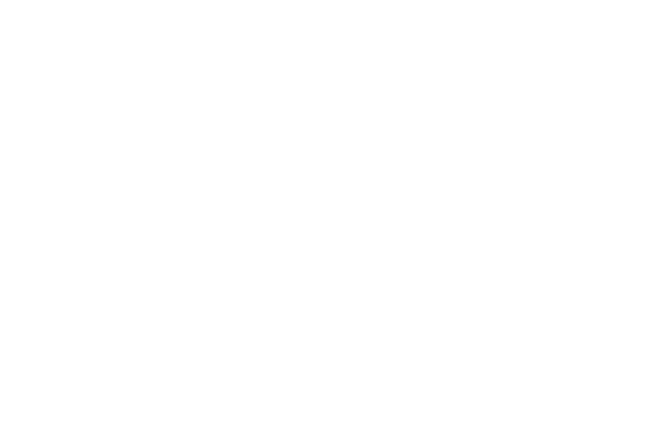
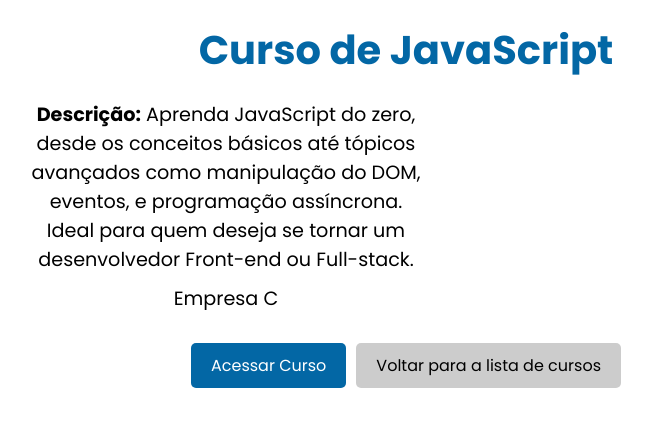
Before and after one commit to MiTabosa/Projeto-Desbrave, a React (Vite) app: page /descricaoCurso/1 in a window 1280 px wide. Before the commit this address had no page. Shown: the top 426 px of the page, without its empty margins (234-886 px from the left). Built offline with nearby package versions, Linux system fonts and the light colour scheme.

Commit message:
Adição da Pag descrição de cursos

```diff
--- a/src/App.jsx
+++ b/src/App.jsx
@@ -15,6 +15,8 @@ import Forum from "./pages/Forum/Foruns";
 import Curso from "./pages/Curso/Curso"
 import Sobre from "./pages/Sobre/Sobre"
 import Parceiros from "./pages/Parceiros/Parceiros"
+import Dashboard from "./pages/Cupons/CuponsDashboard"
+import DescricaoCurso from './pages/Curso/DescricaoCurso';
 
 
 
@@ -39,7 +41,9 @@ function App() {
         <Route path="/diretrizes" element={<Diretrizes />} />
         <Route path="/sobre" element={<Sobre />} />
         <Route path="/curso" element={<Curso />} />
+        <Route path="/descricaoCurso/:id" element={<DescricaoCurso />} />
         <Route path="/parceiros" element={<Parceiros />} />
+        <Route path="/dashboard" element={<Dashboard />} />
       </Routes>
     </Router>
   );
--- a/src/components/CardCurso/CardCurso.jsx
+++ b/src/components/CardCurso/CardCurso.jsx
@@ -5,7 +5,7 @@ import Button from '../Button/Button';
 
 function CardCurso({ curso }) {
     const handleButtonClick = () => {
-        window.open(curso.urlExterna, '_blank');
+        window.location.href = `/descricaoCurso/${curso.id}`;ja
     };
 
         return (
--- a/src/components/Navbar/Navbar.jsx
+++ b/src/components/Navbar/Navbar.jsx
@@ -27,7 +27,7 @@ const Navbar = () => {
           <li><a href="#" onClick={() => navigate("/")}>Início</a></li>
           <li><a href="#" onClick={() => navigate("/sobre")}>Sobre</a></li>
           <li><a href="#" onClick={() => navigate("/destaque")}>Destaque</a></li>
-          <li><a href="#" onClick={() => navigate("/contato")}>Contato</a></li>
+          <li><a href="#" onClick={() => navigate("/parceiros")}>Parceiros</a></li>
           <li><a href="#" onClick={() => navigate("/mapa")}>Mapa</a></li>
           <div className={`buttons ${menuAberto ? "active" : ""}`}>
             <Button text="Login" color="#0367A5" size="small" onClick={() => navigate("/login")} />
--- a/src/data/cursos.json
+++ b/src/data/cursos.json
@@ -3,32 +3,56 @@
     {
       "id": 1,
       "nome": "Curso de JavaScript",
-      "descricao": "Aprenda JavaScript do zero.",
+      "descricao": "Aprenda JavaScript do zero, desde os conceitos básicos até tópicos avançados como manipulação do DOM, eventos, e programação assíncrona. Ideal para quem deseja se tornar um desenvolvedor Front-end ou Full-stack.",
       "categoria": "Front-end",
       "cargaHoraria": "20 horas",
       "urlExterna": "https://plataforma-externa.com/curso-javascript",
-      "imagem": "https://exemplo.com/imagem-js.jpg",
-      "empresa": "Accenture"
+      "empresa": "Empresa C"
     },
     {
       "id": 2,
       "nome": "Curso de React",
-      "descricao": "Domine React em 30 dias.",
+      "descricao": "Domine React em 30 dias, aprendendo a criar interfaces de usuário dinâmicas e reativas. O curso aborda desde os fundamentos do React até conceitos avançados como Hooks, Context API e integração com APIs externas.",
       "categoria": "Front-end",
       "cargaHoraria": "30 horas",
       "urlExterna": "https://plataforma-externa.com/curso-react",
-      "imagem": "https://exemplo.com/imagem-react.jpg",
-      "empresa": "Rede Cidadã"
+      "empresa": "Empresa C"
     },
     {
       "id": 3,
       "nome": "Curso de Node.js",
-      "descricao": "Aprenda a construir APIs com Node.js.",
+      "descricao": "Aprenda a construir APIs robustas e escaláveis com Node.js. O curso cobre desde os conceitos básicos de JavaScript no servidor até tópicos avançados como autenticação, banco de dados, e deploy de aplicações.",
       "categoria": "Back-end",
       "cargaHoraria": "25 horas",
       "urlExterna": "https://plataforma-externa.com/curso-nodejs",
-      "imagem": "https://exemplo.com/imagem-node.jpg",
-      "empresa": "Prefeitura do recife"
+      "empresa": "Empresa C"
+    },
+    {
+      "id": 4,
+      "nome": "Curso de Python",
+      "descricao": "Descubra o poder do Python, uma das linguagens mais versáteis e populares do mundo. Este curso cobre desde os fundamentos da linguagem até aplicações em ciência de dados, automação, e desenvolvimento web.",
+      "categoria": "Back-end",
+      "cargaHoraria": "35 horas",
+      "urlExterna": "https://plataforma-externa.com/curso-python",
+      "empresa": "Empresa C"
+    },
+    {
+      "id": 5,
+      "nome": "Curso de Vue.js",
+      "descricao": "Aprenda Vue.js, um framework progressivo para construção de interfaces de usuário. O curso aborda desde os conceitos básicos até a criação de Single Page Applications (SPAs) e integração com APIs.",
+      "categoria": "Front-end",
+      "cargaHoraria": "25 horas",
+      "urlExterna": "https://plataforma-externa.com/curso-vuejs",
+      "empresa": "Empresa C"
+    },
+    {
+      "id": 6,
+      "nome": "Curso de TypeScript",
+      "descricao": "Aprofunde seus conhecimentos em JavaScript com TypeScript, adicionando tipagem estática ao seu código. O curso cobre desde os conceitos básicos até a integração com frameworks populares como React e Node.js.",
+      "categoria": "Front-end",
+      "cargaHoraria": "15 horas",
+      "urlExterna": "https://plataforma-externa.com/curso-typescript",
+      "empresa": "Empresa C"
     }
   ]
 }
--- a/src/pages/Curso/DescricaoCurso.css
+++ b/src/pages/Curso/DescricaoCurso.css
@@ -0,0 +1,47 @@
+.descricao-curso-container {
+    padding: 20px;
+    max-width: 800px;
+    margin: 0 auto;
+    text-align: center;
+}
+
+.descricao-curso-container h1 {
+    font-size: 2.5rem;
+    margin-bottom: 20px;
+}
+
+.descricao-curso-container p {
+    font-size: 1.2rem;
+    margin: 10px 0;
+}
+
+.external-link-button {
+    background-color: #0367A5;
+    color: white;
+    padding: 10px 20px;
+    border: none;
+    border-radius: 5px;
+    cursor: pointer;
+    font-size: 1rem;
+    margin-top: 20px;
+}
+
+.external-link-button:hover {
+    background-color: #024b7a;
+}
+
+.back-button {
+    background-color: #ccc;
+    color: black;
+    padding: 10px 20px;
+    border: none;
+    border-radius: 5px;
+    cursor: pointer;
+    font-size: 1rem;
+    margin-top: 10px;
+    margin-left: 10px;
+}
+
+.back-button:hover {
+    background-color: #999;
+}
--- a/src/pages/Curso/DescricaoCurso.jsx
+++ b/src/pages/Curso/DescricaoCurso.jsx
@@ -1,38 +1,35 @@
-import { useNavigate } from "react-router-dom";
-import "./DescricaoCurso.css";
+import React from 'react';
+import { useParams, useNavigate } from 'react-router-dom';
 import cursos from '../../data/cursos.json';
-import Navbar from "../../components/Navbar/Navbar";
-import elementDesign from "../../assets/element-design.png";
-import Button from "../../components/Button/Button";
-
+import './DescricaoCurso.css';
 
 function DescricaoCurso() {
-  const navigate = useNavigate();
+    const { id } = useParams();
+    const navigate = useNavigate();
 
-  return (
-    <>
-      <Navbar />
-      <section className="cursoSection">
-        <div className="textdesc">
-          <h2>EXPLORE RECIFE E GANHE PONTOS!</h2>
-          <p className="descCurso"></p>
-          <div className="button-init">
-          <Button
-            text="Ler QR Code"
-            color="#0367A5"
-            size="small"
-            onClick={() => navigate("/")}
-          />
-          </div>
-          <img
-            className="pontos-image"
-            src={elementDesign}
-            alt="imagem de elemento"
-          />
+    const curso = cursos.cursos.find(curso => curso.id === parseInt(id));
+
+    if (!curso) {
+        return <div>Curso não encontrado!</div>;
+    }
+
+    const handleExternalLinkClick = () => {
+        window.open(curso.urlExterna, '_blank');
+    };
+
+    return (
+        <div className="descricao-curso-container">
+            <h1>{curso.nome}</h1>
+            <p><strong>Descrição:</strong> {curso.descricao}</p>
+            <p>{curso.empresa}</p>
+            <button onClick={handleExternalLinkClick} className="external-link-button">
+                Acessar Curso
+            </button>
+            <button onClick={() => navigate('/')} className="back-button">
+                Voltar para a lista de cursos
+            </button>
         </div>
-      </section>
-    </>
-  );
+    );
 }
 
 export default DescricaoCurso;
```
